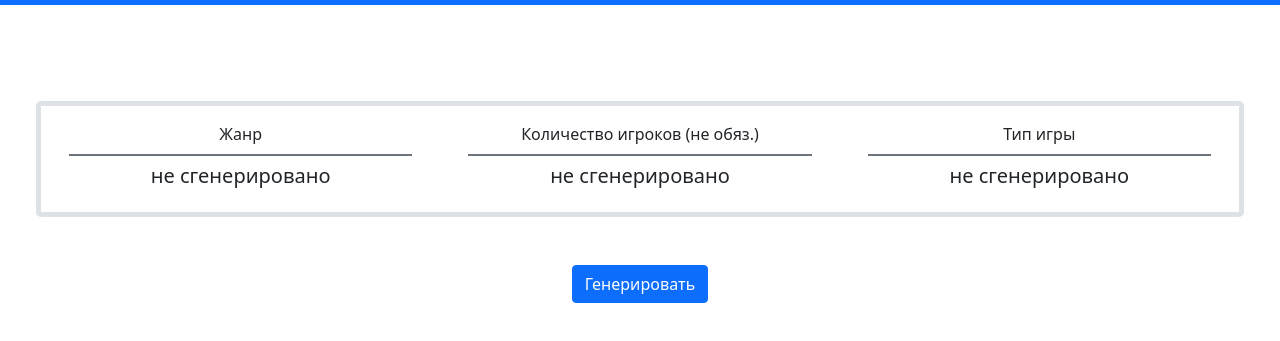
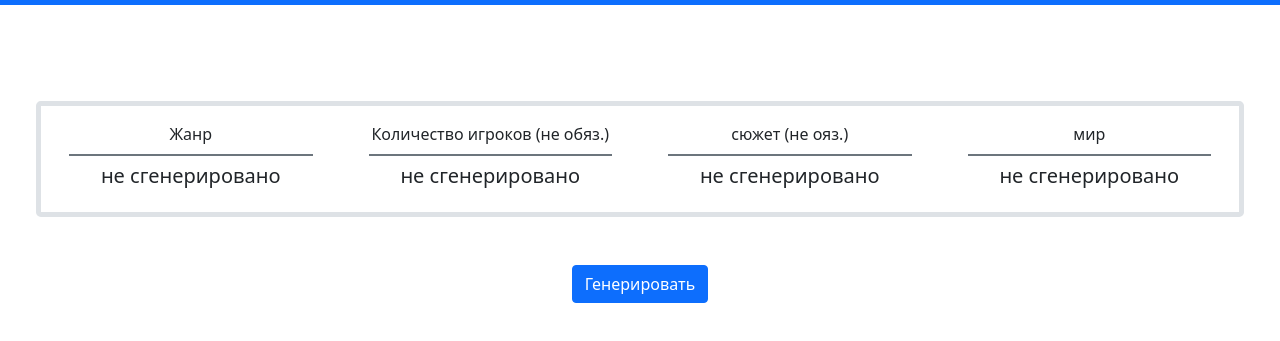
Before and after one commit to pavel176/Game-idea-generator, a plain HTML site: page index.html in a window 1280 px wide. Shown: the part 51-392 px from the top of the page. Drawn offline with nearby package versions, Linux system fonts and the light colour scheme.

Commit message:
Edit HTML

```diff
--- a/index.html
+++ b/index.html
@@ -40,9 +40,17 @@
 			</div>
 			<div class="col m-3">
 				<div class="border-bottom border-2 pb-2 border-secondary">
-					Тип игры
+					сюжет (не ояз.)
 				</div>
-				<div class="TypeGame mt-2 h5">
+				<div class="PlotGame mt-2 h5">
+					не сгенерировано
+				</div>
+			</div>
+			<div class="col m-3">
+				<div class="border-bottom border-2 pb-2 border-secondary">
+					мир
+				</div>
+				<div class="WorldPlayers mt-2 h5">
 					не сгенерировано
 				</div>
 			</div>
```
